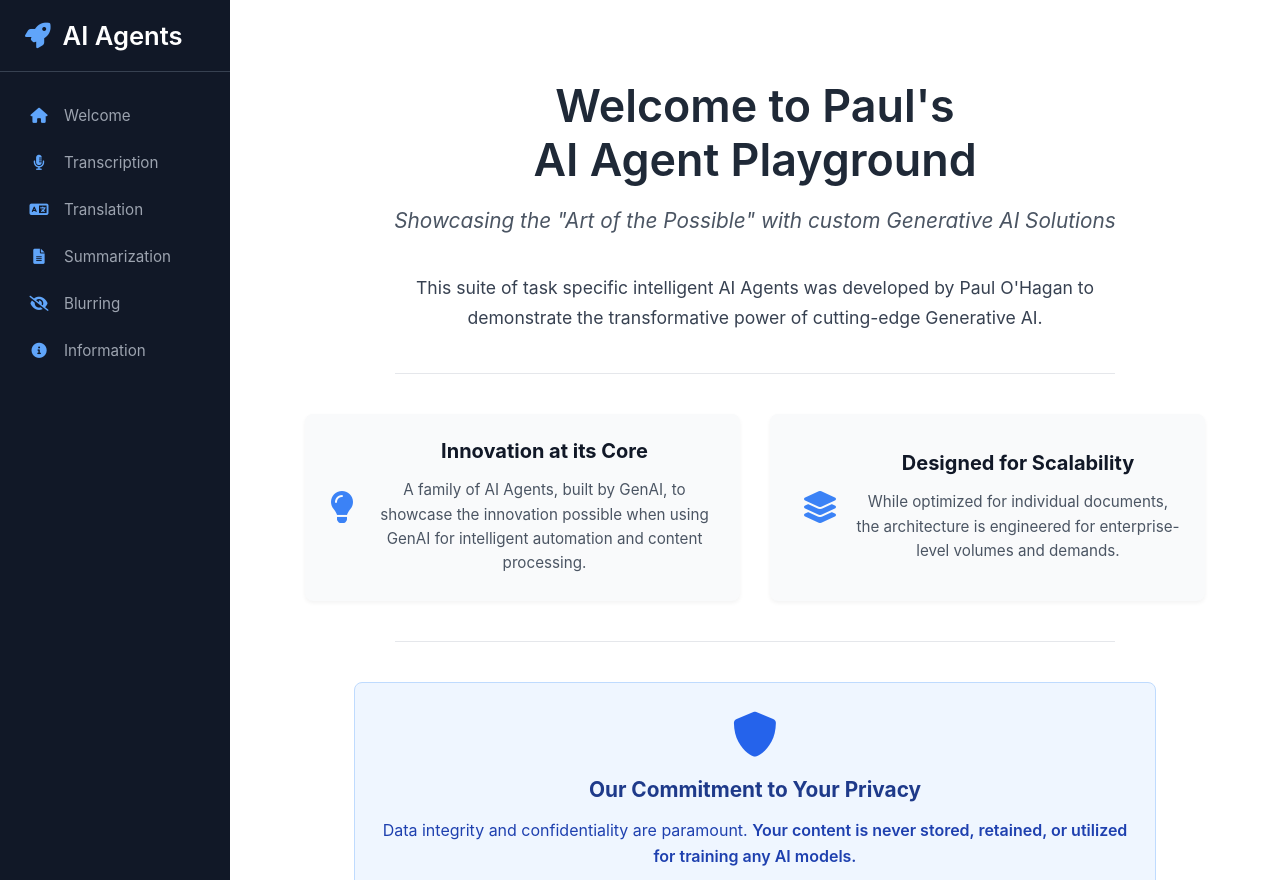
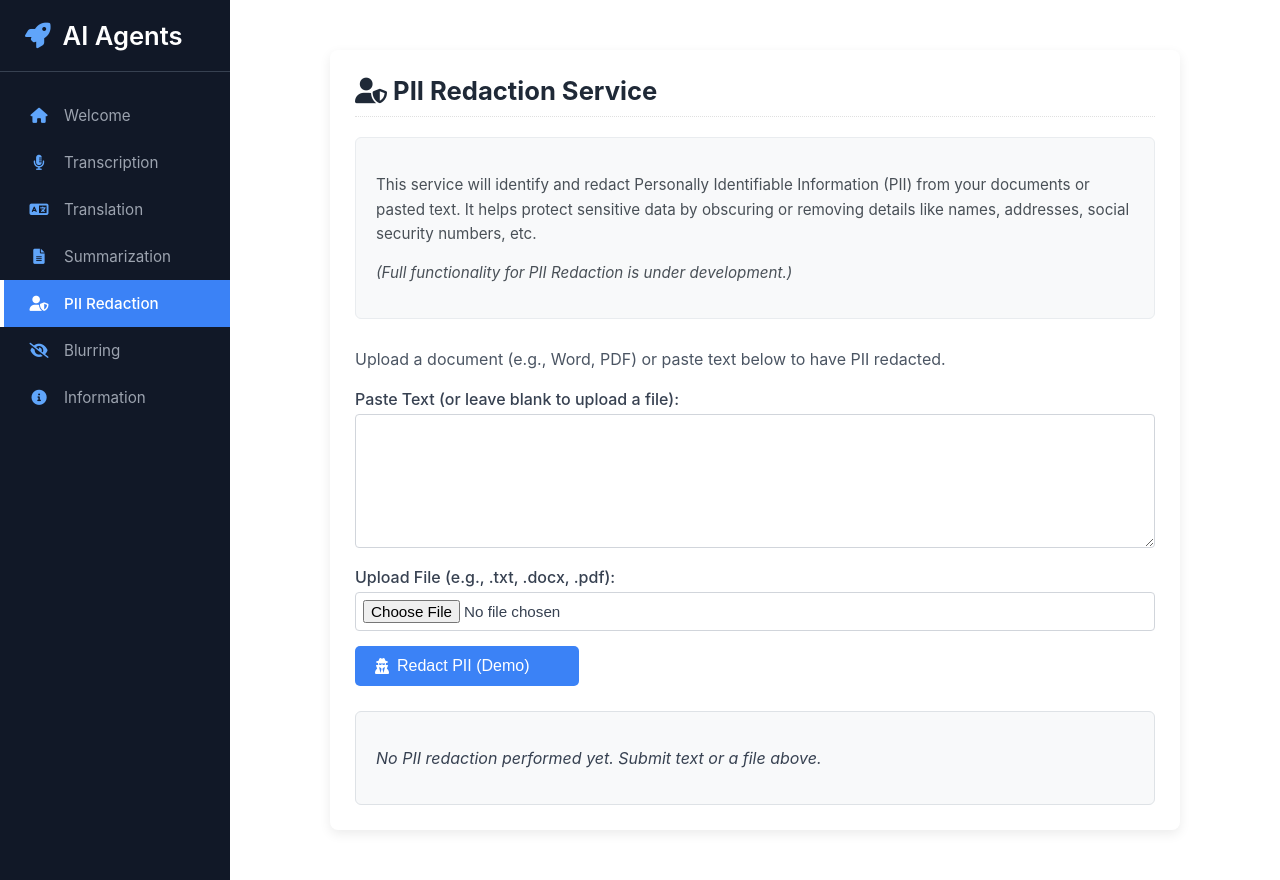
Before and after one commit to pohagan72/AgentShowcase, a Flask app: page /feature/pii_redaction in a window 1280 px wide. Run offline with Flask 3, Linux system fonts and the light colour scheme; some libraries are stand-ins or nearby versions.

Commit message:
Create PII redaction shell

```diff
--- a/app.py
+++ b/app.py
@@ -1,4 +1,4 @@
-from flask import Flask, render_template, request, url_for, current_app, redirect # Added redirect
+from flask import Flask, render_template, request, url_for, current_app, redirect
 import os
 from jinja2 import ChoiceLoader, FileSystemLoader
 from dotenv import load_dotenv
@@ -79,6 +79,7 @@ FEATURES_DATA = {
     "transcription": {"name": "Transcription", "icon": "fas fa-microphone-alt", "template": "transcription/templates/transcription_content.html"},
     "translation": {"name": "Translation", "icon": "fas fa-language", "template": "translation/templates/translation_content.html"},
     "summarization": {"name": "Summarization", "icon": "fas fa-file-alt", "template": "summarization/templates/summarization_content.html"},
+    "pii_redaction": {"name": "PII Redaction", "icon": "fas fa-user-shield", "template": "pii_redaction/templates/pii_redaction_content.html"}, # NEW FEATURE
     "blurring": {"name": "Blurring", "icon": "fas fa-eye-slash", "template": "blurring/templates/blurring_content.html"},
     "info": {"name": "Information", "icon": "fas fa-info-circle", "template": "info/templates/info_content.html"},
 }
@@ -95,12 +96,14 @@ app.config['TRANSLATION_LANGUAGES'] = [
 from features.transcription.routes import define_transcription_routes
 from features.translation.routes import define_translation_routes
 from features.summarization.routes import define_summarization_routes
+from features.pii_redaction.routes import define_pii_redaction_routes # NEW FEATURE IMPORT
 from features.blurring.routes import define_blurring_routes
 from features.info.routes import define_info_routes
 
 define_transcription_routes(app)
 define_translation_routes(app)
 define_summarization_routes(app)
+define_pii_redaction_routes(app) # NEW FEATURE REGISTRATION
 define_blurring_routes(app)
 define_info_routes(app)
 
@@ -112,28 +115,21 @@ def root_redirect():
     return redirect(url_for('index', feature_key=DEFAULT_FEATURE_KEY))
 
 @app.route('/feature/<feature_key>')
-def index(feature_key): # feature_key will always be provided here
+def index(feature_key):
     """Displays the main layout and the content for the specified feature."""
     if feature_key not in FEATURES_DATA:
-        # If an invalid feature key is accessed directly via URL,
-        # render the default feature's content but keep the URL as is.
-        # The sidebar will correctly highlight "Welcome".
         feature_key_to_render = DEFAULT_FEATURE_KEY
-        # Optionally, you could redirect to the default feature's URL if strictness is preferred:
-        # return redirect(url_for('index', feature_key=DEFAULT_FEATURE_KEY))
     else:
         feature_key_to_render = feature_key
 
     current_feature_data = FEATURES_DATA[feature_key_to_render]
-    # For direct navigation or refresh, initial_content_template should be the template
-    # of the *requested* valid feature (or default if invalid key).
     initial_content_template_path = current_feature_data["template"]
 
     return render_template(
         'layout.html',
         features=FEATURES_DATA,
         current_feature=current_feature_data,
-        active_feature_key=feature_key_to_render, # Use the key that's actually being rendered
+        active_feature_key=feature_key_to_render,
         initial_content_template=initial_content_template_path,
         DEFAULT_FEATURE_KEY=DEFAULT_FEATURE_KEY
     )
@@ -142,33 +138,26 @@ def index(feature_key): # feature_key will always be provided here
 def get_feature_content(feature_key):
     """Serves the HTML content for a specific feature, used by HTMX."""
     if feature_key not in FEATURES_DATA:
-        # This case should ideally be prevented by UI, but good for robustness
-        # Return content for the default feature or an error snippet
-        # For now, let's try rendering default or a simple error
-        # return render_template(FEATURES_DATA[DEFAULT_FEATURE_KEY]["template"]), 200 # Or 404
-        return "Feature content not found", 404 # Sticking to original 404 for direct access
+        return "Feature content not found", 404
 
     feature_data = FEATURES_DATA[feature_key]
     template_to_render = feature_data["template"]
 
-    # Context specific to features when their content is loaded via this HTMX route
     context = {}
     if feature_key == "translation":
         context["languages"] = current_app.config.get('TRANSLATION_LANGUAGES', [])
         context["gcs_available"] = current_app.config.get('GCS_AVAILABLE', False)
         context["gemini_configured"] = current_app.config.get('GEMINI_CONFIGURED', False)
-        # file_id is typically set after a POST, so not needed for initial GET of content partial
     elif feature_key == "summarization":
-        # For summarization, the initial content doesn't need much special context
-        # The 'summary' variable is passed after a POST request from its own route.
-        context["summary"] = "" # Initial state
-        context["hx_target_is_result"] = False # For initial load, not an HTMX result swap
+        context["summary"] = ""
+        context["hx_target_is_result"] = False
+    elif feature_key == "pii_redaction": # NEW FEATURE CONTEXT (placeholder)
+        context["redacted_text"] = ""
+        context["hx_target_is_result"] = False
 
 
     return render_template(template_to_render, **context)
 
-# Note: Individual /process/<action> routes are now defined within each
-# feature's routes.py file by the define_xxx_routes(app) functions.
 
 if __name__ == '__main__':
     print(f"Starting Flask development server on http://localhost:5001")
--- /dev/null
+++ b/features/pii_redaction/templates/pii_redaction_content.html
@@ -0,0 +1,72 @@
+<!-- features/pii_redaction/templates/pii_redaction_content.html -->
+
+{# Check if this is an HTMX request specifically for the result part #}
+{% if request.headers.get('HX-Request') and hx_target_is_result %}
+    {# --- This block is ONLY for HTMX swapping the result --- #}
+    {% if redacted_text %}
+        <h2>Redaction Result (Placeholder):</h2>
+        <textarea id="redaction-output" rows="8" cols="60" readonly>{{ redacted_text }}</textarea>
+        <p style="font-size: 0.85em; color: #777; margin-top: 5px;">(Read-only redacted output - copy as needed)</p>
+    {% elif get_flashed_messages(with_categories=true) %}
+        {% with messages = get_flashed_messages(with_categories=true) %}
+            {% for category, message in messages %}
+                <div class="message-item category-{{ category|default('info') }}" role="alert">
+                    {% if category == 'error' %}<i class="fas fa-exclamation-triangle" style="margin-right: 8px;"></i>
+                    {% elif category == 'success' %}<i class="fas fa-check-circle" style="margin-right: 8px;"></i>
+                    {% elif category == 'warning' %}<i class="fas fa-exclamation-circle" style="margin-right: 8px;"></i>
+                    {% else %}<i class="fas fa-info-circle" style="margin-right: 8px;"></i>
+                    {% endif %}
+                    {{ message }}
+                </div>
+            {% endfor %}
+        {% endwith %}
+    {% else %}
+        <p><i>No PII redaction performed yet.</i></p>
+    {% endif %}
+    {# --- End of HTMX result block --- #}
+{% else %}
+    {# --- This is the FULL initial rendering of the feature --- #}
+    <div class="feature-container pii-redaction-tile-container"> {# Added pii-redaction-tile-container CLASS #}
+        <h1><i class="fas fa-user-shield"></i> PII Redaction Service</h1>
+
+        <div class="feature-explanation">
+            <p>
+                This service will identify and redact Personally Identifiable Information (PII) from your documents or pasted text.
+                It helps protect sensitive data by obscuring or removing details like names, addresses, social security numbers, etc.
+            </p>
+            <p><em>(Full functionality for PII Redaction is under development.)</em></p>
+        </div>
+
+        <p class="upload-instructions">
+            Upload a document (e.g., Word, PDF) or paste text below to have PII redacted.
+        </p>
+
+        <form hx-post="{{ url_for('process_redact') }}" hx-target="#pii-redaction-result" hx-swap="innerHTML" enctype="multipart/form-data">
+            <div class="form-group">
+                <label for="text_to_redact_paste">Paste Text (or leave blank to upload a file):</label>
+                <textarea id="text_to_redact_paste" name="text_to_redact_paste" rows="8" cols="60"></textarea>
+            </div>
+
+            <div class="form-group">
+                <label for="file_to_redact">Upload File (e.g., .txt, .docx, .pdf):</label>
+                <input type="file" id="file_to_redact" name="file_to_redact" accept=".txt,.docx,.pdf,.rtf,.html">
+            </div>
+
+            <button type="submit" class="submit-button">
+                <i class="fas fa-user-secret"></i> Redact PII (Demo)
+                <span class="htmx-indicator spinner"></span>
+            </button>
+        </form>
+
+        <div id="pii-redaction-result" class="processing-result">
+            {# This div will be populated by HTMX #}
+            {% if redacted_text %} {# For initial load if a value was somehow passed #}
+                <h2>Redaction Result (Placeholder):</h2>
+                <textarea id="redaction-output" rows="8" cols="60" readonly>{{ redacted_text }}</textarea>
+                <p style="font-size: 0.85em; color: #777; margin-top: 5px;">(Read-only redacted output)</p>
+            {% else %}
+                <p><i>No PII redaction performed yet. Submit text or a file above.</i></p>
+            {% endif %}
+        </div>
+    </div>
+{% endif %}
--- a/static/css/style.css
+++ b/static/css/style.css
@@ -277,6 +277,19 @@ body, html {
     margin-bottom: 20px; /* Optional: add some space below the tile */
 }
 
+/* --- PII Redaction Feature Specific Tile Styling --- */
+.pii-redaction-tile-container.feature-container { /* Specific to PII Redaction */
+    max-width: 800px;  /* Adjust this for your desired tile width */
+    margin-left: auto;
+    margin-right: auto;
+    padding: 25px;      /* Padding inside the tile */
+    background-color: #ffffff; /* White background for the tile */
+    box-shadow: 0 4px 12px rgba(0,0,0,0.08); /* Subtle shadow for depth */
+    border-radius: 8px; /* Rounded corners for the tile */
+    margin-top: 20px; /* Optional: add some space above the tile */
+    margin-bottom: 20px; /* Optional: add some space below the tile */
+}
+
 /* Styling for the explanation box within features */
 .feature-explanation {
     margin-bottom: 30px;
```
Also changed, not shown: features/pii_redaction/routes.py (added, +41 -0 lines).
